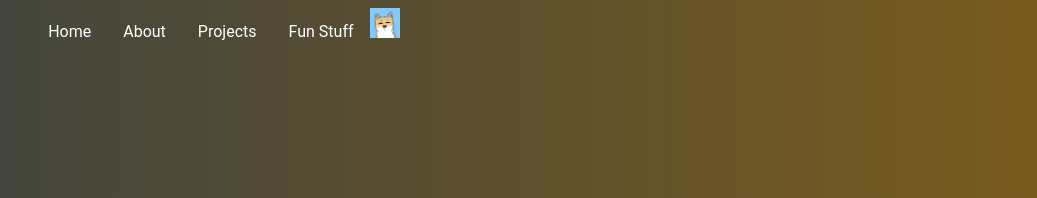
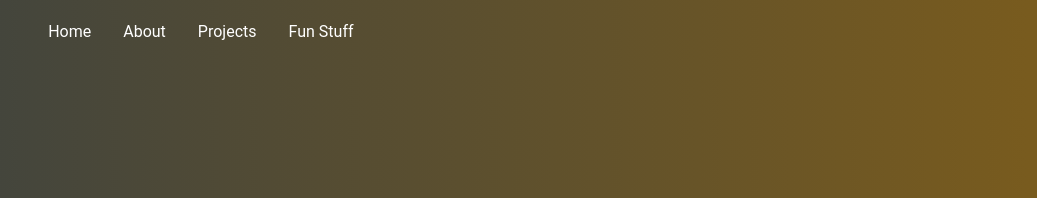
Before and after one commit to soocc/sooccsocks2, a Jekyll site: the page built from index.html, in a window 1280 px wide. Shown: the top 198 px of the page, without its empty margins (39-1076 px from the left). Built offline with Jekyll 4.4.1, drawn with Linux system fonts in a browser that asks for light colours; some web fonts are replaced.

Commit message:
Update default.html

```diff
--- a/_layouts/default.html
+++ b/_layouts/default.html
@@ -8,7 +8,6 @@
   </head>
   <body>
     <div class="navbar">
-      <img class="pfp" src="images/soocc.png" alt="logo">
       <a href="https://soocc.github.io">Home</a>
       <a href="https://soocc.github.io/about">About</a>
       <div class="dropdown">
```
